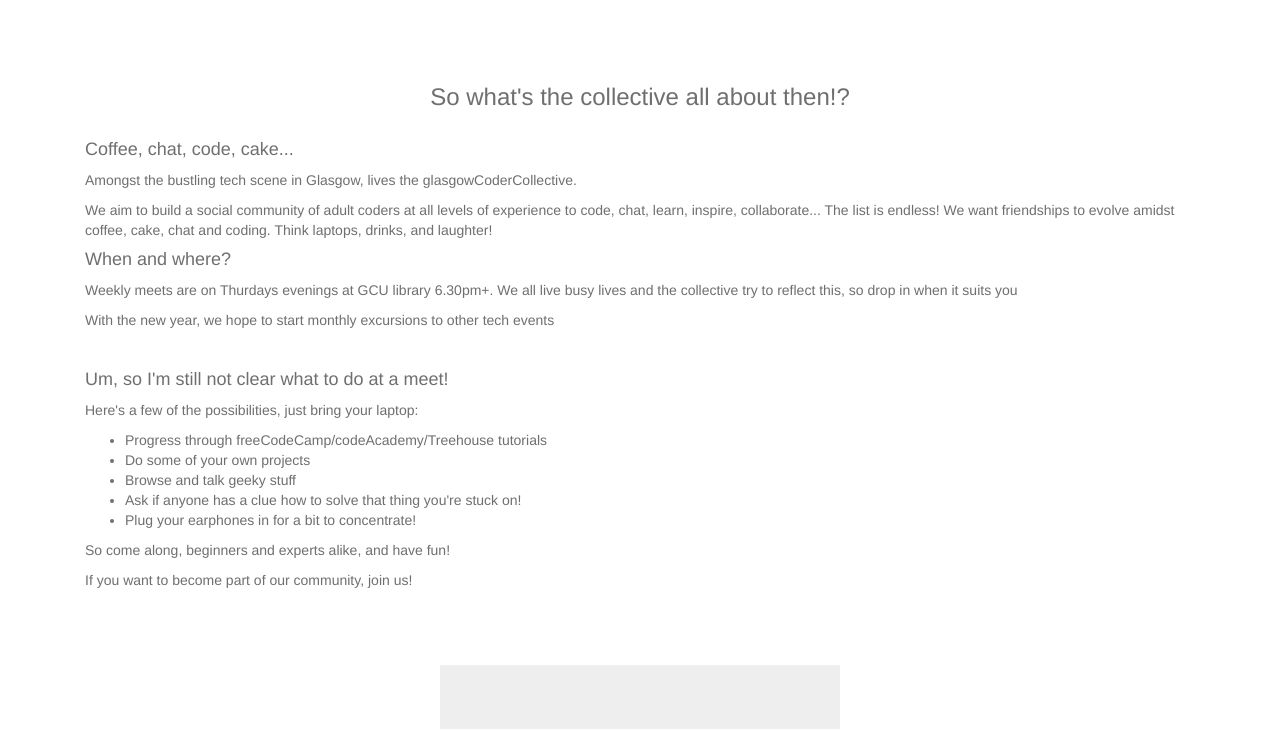
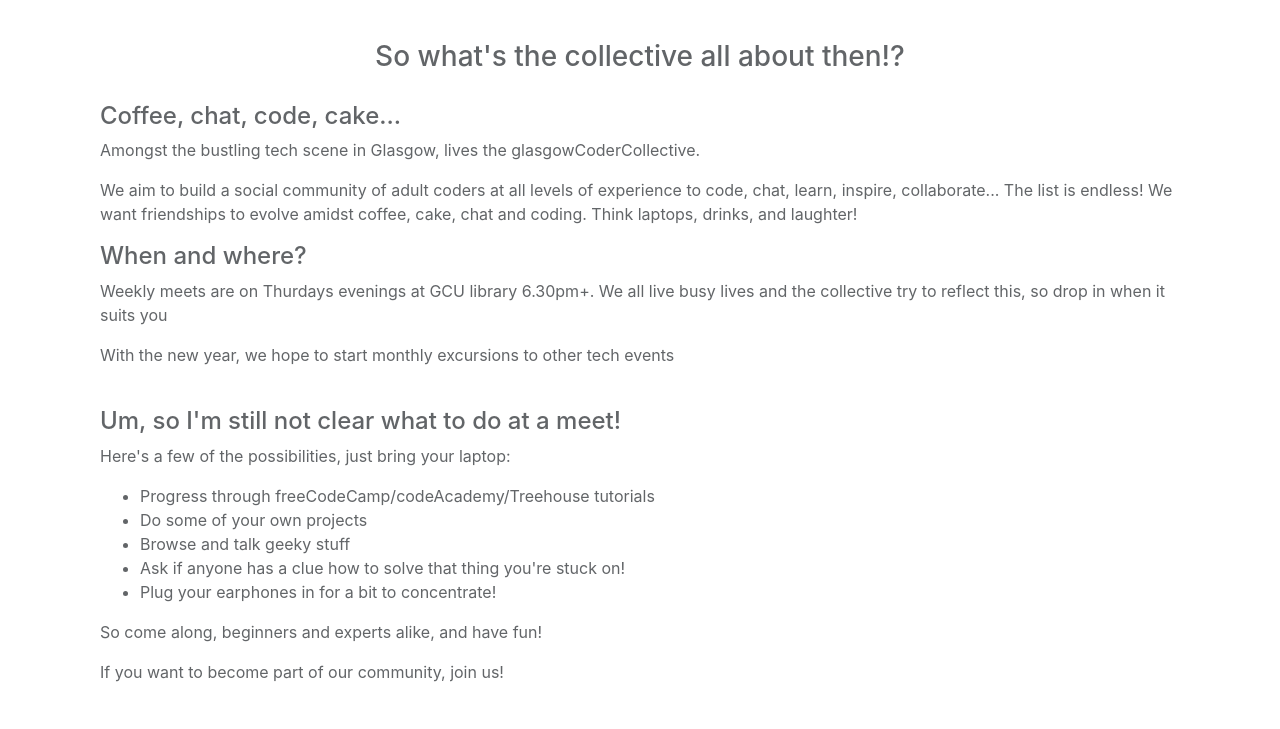
Before and after one commit to GlasgowCoderCollective/glasgowcodercollective.github.io, a plain HTML site: page index.html in a window 1280 px wide. Shown: the part 109-838 px from the top of the page. Drawn offline with nearby package versions, Linux system fonts and the light colour scheme.

Commit message:
Switched to Bootstrap 4.0.0

```diff
--- a/index.html
+++ b/index.html
@@ -7,7 +7,7 @@
   <meta name="viewport" content="width=device-width, initial-scale=1.0">
 
   <!-- Bootstrap CSS *must* be called first, so that custom CSS overrides it -->
-  <link rel="stylesheet" href="https://maxcdn.bootstrapcdn.com/bootstrap/3.3.7/css/bootstrap.min.css">
+  <link rel="stylesheet" href="https://maxcdn.bootstrapcdn.com/bootstrap/4.0.0/css/bootstrap.min.css">
   <link rel="stylesheet" href="styles/style.css" type="text/css" />
 
   <script src="https://ajax.googleapis.com/ajax/libs/jquery/3.2.1/jquery.min.js"></script>
```
